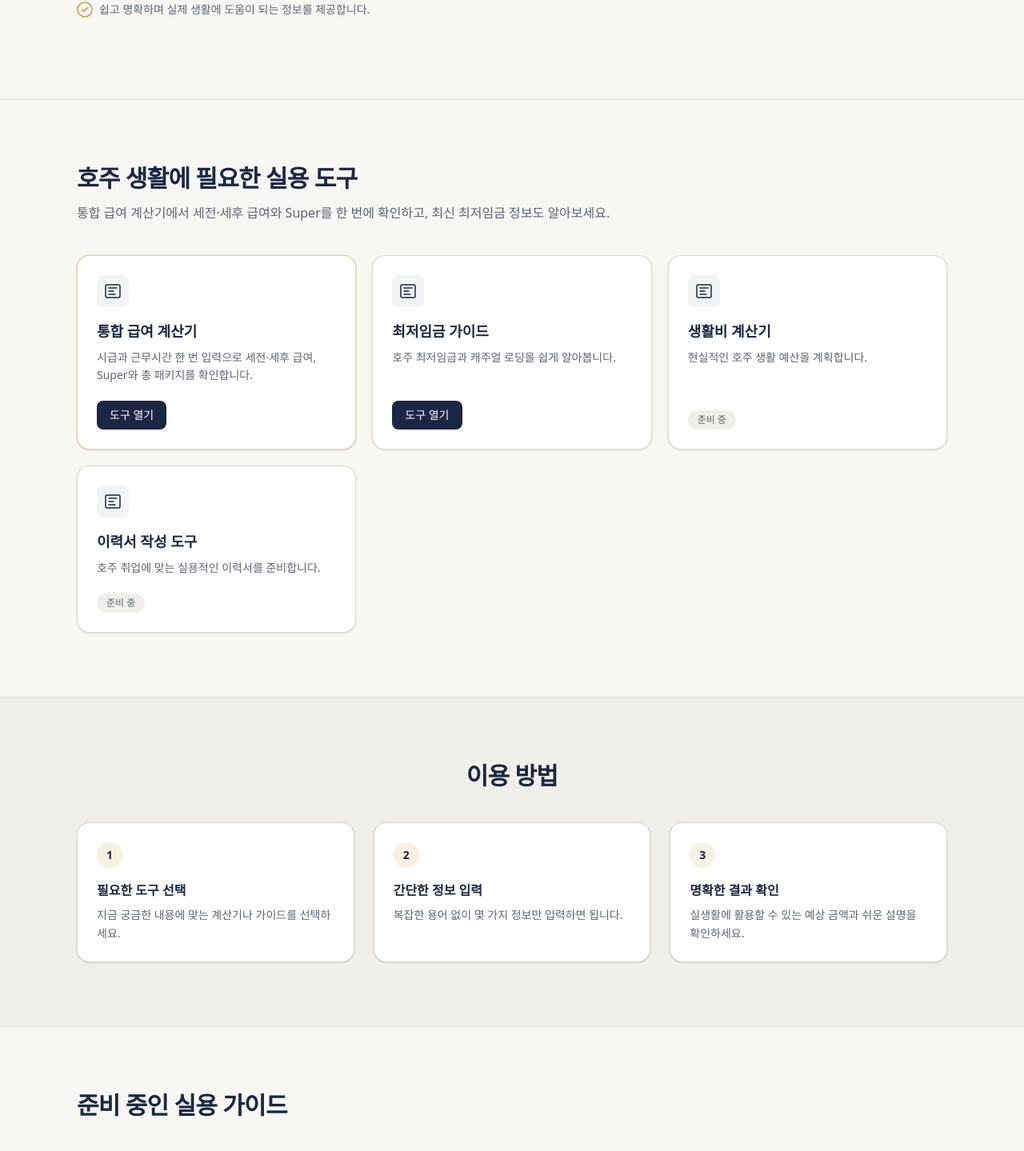
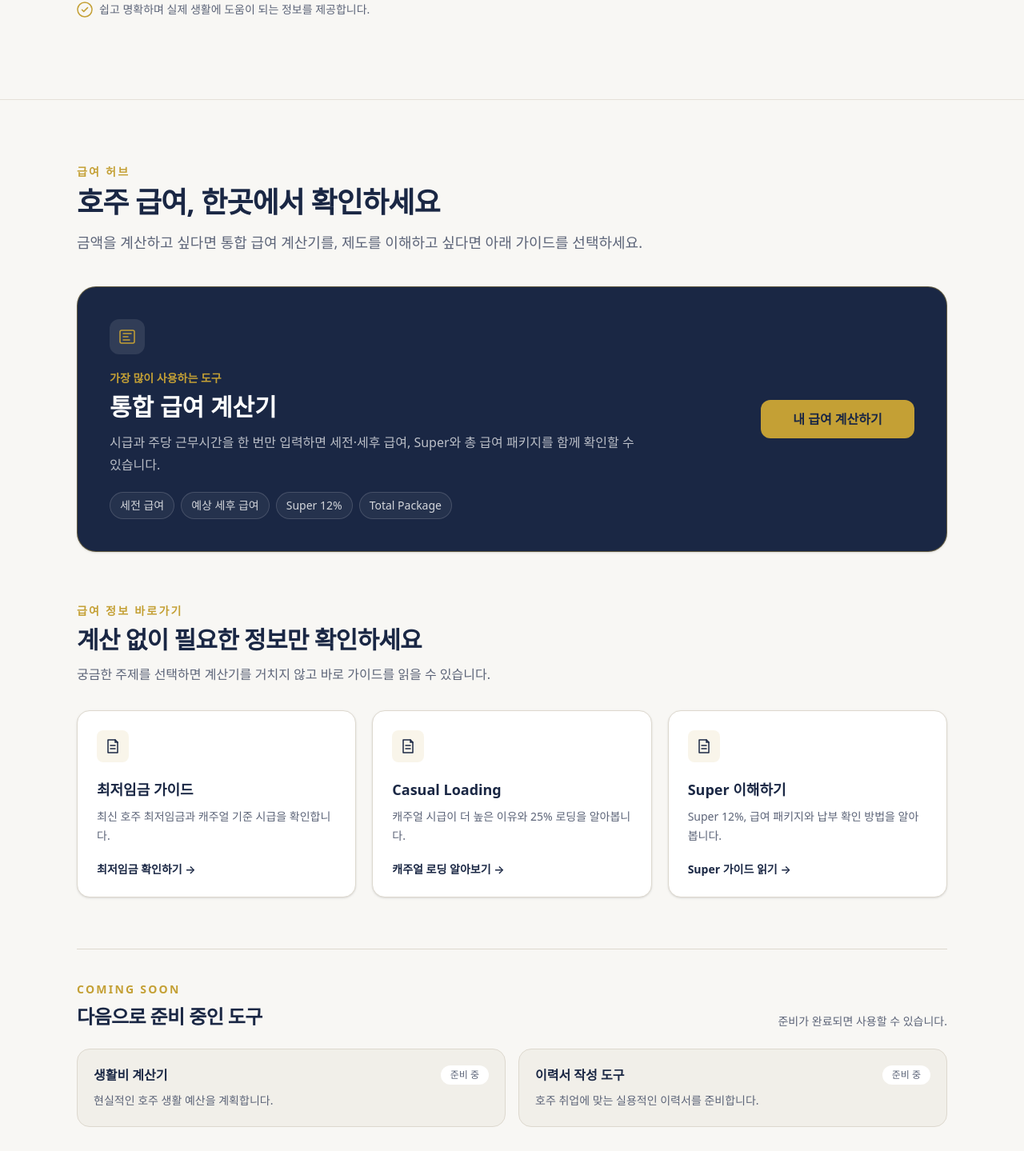
Before and after one commit to jelov219au/aussie-compass, a Next.js app: page / in a window 1280 px wide. Shown: the part 499-1938 px from the top of the page at 80% size. Built offline with nearby package versions, Linux system fonts and the light colour scheme.

Commit message:
feat: redesign homepage as pay hub

```diff
--- a/src/app/page.tsx
+++ b/src/app/page.tsx
@@ -3,7 +3,6 @@ import { Footer } from "@/components/layout/Footer";
 import { Hero } from "@/components/sections/Hero";
 import { ToolsSection } from "@/components/sections/ToolsSection";
 import { HowItWorksSection } from "@/components/sections/HowItWorksSection";
-import { ArticlesSection } from "@/components/sections/ArticlesSection";
 import { AboutSection } from "@/components/sections/AboutSection";
 import { EmailSection } from "@/components/sections/EmailSection";
 
@@ -15,7 +14,6 @@ export default function HomePage() {
         <Hero />
         <ToolsSection />
         <HowItWorksSection />
-        <ArticlesSection />
         <AboutSection />
         <EmailSection />
       </main>
--- a/src/components/sections/ToolsSection.tsx
+++ b/src/components/sections/ToolsSection.tsx
@@ -1,60 +1,100 @@
-import { getContent } from "@/content";
-import { tools, toolStatusLabels } from "@/data/tools";
-import { ToolIcon } from "@/components/icons/Icons";
+import Link from "next/link";
+import { GuideIcon, ToolIcon } from "@/components/icons/Icons";
 import { Container } from "@/components/ui/Container";
-import { SectionHeading } from "@/components/ui/SectionHeading";
 import { sectionIds } from "@/lib/utils";
-import Link from "next/link";
+
+const payGuides = [
+  {
+    href: "/minimum-wage-guide",
+    title: "최저임금 가이드",
+    description: "최신 호주 최저임금과 캐주얼 기준 시급을 확인합니다.",
+    cta: "최저임금 확인하기",
+  },
+  {
+    href: "/casual-loading-guide",
+    title: "Casual Loading",
+    description: "캐주얼 시급이 더 높은 이유와 25% 로딩을 알아봅니다.",
+    cta: "캐주얼 로딩 알아보기",
+  },
+  {
+    href: "/super-guide",
+    title: "Super 이해하기",
+    description: "Super 12%, 급여 패키지와 납부 확인 방법을 알아봅니다.",
+    cta: "Super 가이드 읽기",
+  },
+];
+
+const upcomingTools = [
+  { title: "생활비 계산기", description: "현실적인 호주 생활 예산을 계획합니다." },
+  { title: "이력서 작성 도구", description: "호주 취업에 맞는 실용적인 이력서를 준비합니다." },
+];
 
 export function ToolsSection() {
-  const content = getContent();
+  return (
+    <section id={sectionIds.tools} className="scroll-mt-20 bg-background py-16 sm:py-20" aria-labelledby="pay-hub-heading">
+      <Container>
+        <div className="max-w-3xl">
+          <p className="text-sm font-semibold uppercase tracking-[0.16em] text-gold">급여 허브</p>
+          <h2 id="pay-hub-heading" className="mt-2 text-3xl font-semibold tracking-tight text-navy sm:text-4xl">호주 급여, 한곳에서 확인하세요</h2>
+          <p className="mt-4 text-base leading-relaxed text-muted sm:text-lg">금액을 계산하고 싶다면 통합 급여 계산기를, 제도를 이해하고 싶다면 아래 가이드를 선택하세요.</p>
+        </div>
 
-  return (
-    <section
-      id={sectionIds.tools}
-      className="scroll-mt-20 bg-background py-16 sm:py-20"
-      aria-labelledby="tools-heading"
-    >
-      <Container>
-        <SectionHeading
-          id="tools-heading"
-          heading={content.tools.heading}
-          description={content.tools.description}
-        />
+        <article className="mt-10 overflow-hidden rounded-3xl border border-gold/40 bg-navy text-white shadow-sm">
+          <div className="grid gap-8 p-7 sm:p-9 lg:grid-cols-[1fr_auto] lg:items-center lg:p-10">
+            <div className="max-w-3xl">
+              <div className="inline-flex h-11 w-11 items-center justify-center rounded-xl bg-white/10 text-gold"><ToolIcon /></div>
+              <p className="mt-5 text-sm font-semibold text-gold">가장 많이 사용하는 도구</p>
+              <h3 className="mt-2 text-2xl font-semibold sm:text-3xl">통합 급여 계산기</h3>
+              <p className="mt-3 max-w-2xl leading-7 text-white/70">시급과 주당 근무시간을 한 번만 입력하면 세전·세후 급여, Super와 총 급여 패키지를 함께 확인할 수 있습니다.</p>
+              <ul className="mt-5 flex flex-wrap gap-2 text-sm text-white/80" aria-label="계산 결과">
+                {["세전 급여", "예상 세후 급여", "Super 12%", "Total Package"].map((item) => (
+                  <li key={item} className="rounded-full border border-white/15 bg-white/5 px-3 py-1.5">{item}</li>
+                ))}
+              </ul>
+            </div>
+            <Link href="/salary-calculator" className="inline-flex min-h-12 items-center justify-center rounded-xl bg-gold px-6 py-3 font-semibold text-navy transition hover:bg-gold/90 focus-visible:outline-none focus-visible:ring-2 focus-visible:ring-white focus-visible:ring-offset-2 focus-visible:ring-offset-navy lg:min-w-48">내 급여 계산하기</Link>
+          </div>
+        </article>
 
-        <ul className="mt-10 grid gap-5 sm:grid-cols-2 lg:grid-cols-3">
-          {tools.map((tool) => (
-            <li key={tool.id}>
-              <article
-                className={`flex h-full flex-col rounded-2xl border bg-white p-6 shadow-sm transition-shadow hover:shadow-md ${
-                  tool.featured
-                    ? "border-gold/40 ring-1 ring-gold/20"
-                    : "border-border"
-                }`}
-              >
-                <div className="mb-4 inline-flex h-10 w-10 items-center justify-center rounded-lg bg-navy/5 text-navy">
-                  <ToolIcon />
+        <div id={sectionIds.guides} className="scroll-mt-24 pt-16" aria-labelledby="pay-guides-heading">
+          <div className="max-w-3xl">
+            <p className="text-sm font-semibold uppercase tracking-[0.16em] text-gold">급여 정보 바로가기</p>
+            <h2 id="pay-guides-heading" className="mt-2 text-2xl font-semibold tracking-tight text-navy sm:text-3xl">계산 없이 필요한 정보만 확인하세요</h2>
+            <p className="mt-3 leading-relaxed text-muted">궁금한 주제를 선택하면 계산기를 거치지 않고 바로 가이드를 읽을 수 있습니다.</p>
+          </div>
+          <ul className="mt-8 grid gap-5 md:grid-cols-3">
+            {payGuides.map((guide) => (
+              <li key={guide.href}>
+                <Link href={guide.href} className="group flex h-full min-h-56 flex-col rounded-2xl border border-border bg-white p-6 shadow-sm transition hover:-translate-y-0.5 hover:border-gold/50 hover:shadow-md focus-visible:outline-none focus-visible:ring-2 focus-visible:ring-navy focus-visible:ring-offset-2">
+                  <div className="inline-flex h-10 w-10 items-center justify-center rounded-lg bg-gold/10 text-navy"><GuideIcon /></div>
+                  <h3 className="mt-5 text-lg font-semibold text-navy">{guide.title}</h3>
+                  <p className="mt-2 flex-1 text-sm leading-6 text-muted">{guide.description}</p>
+                  <span className="mt-5 text-sm font-semibold text-navy group-hover:text-navy-light">{guide.cta} &rarr;</span>
+                </Link>
+              </li>
+            ))}
+          </ul>
+        </div>
+
+        <div className="mt-16 border-t border-border pt-10" aria-labelledby="upcoming-tools-heading">
+          <div className="flex flex-col gap-2 sm:flex-row sm:items-end sm:justify-between">
+            <div>
+              <p className="text-sm font-semibold uppercase tracking-[0.16em] text-gold">Coming Soon</p>
+              <h2 id="upcoming-tools-heading" className="mt-2 text-2xl font-semibold tracking-tight text-navy">다음으로 준비 중인 도구</h2>
+            </div>
+            <p className="text-sm text-muted">준비가 완료되면 사용할 수 있습니다.</p>
+          </div>
+          <ul className="mt-6 grid gap-4 sm:grid-cols-2">
+            {upcomingTools.map((tool) => (
+              <li key={tool.title} className="rounded-2xl border border-border bg-surface p-5">
+                <div className="flex items-start justify-between gap-4">
+                  <div><h3 className="font-semibold text-navy">{tool.title}</h3><p className="mt-2 text-sm leading-6 text-muted">{tool.description}</p></div>
+                  <span className="shrink-0 rounded-full bg-white px-3 py-1 text-xs font-medium text-muted">준비 중</span>
                 </div>
-                <h3 className="text-lg font-semibold text-navy">{tool.name}</h3>
-                <p className="mt-2 flex-1 text-sm leading-relaxed text-muted">
-                  {tool.description}
-                </p>
-                {tool.status === "available" ? (
-                  <Link
-                    href={`/${tool.id}`}
-                    className="mt-5 inline-flex w-fit rounded-lg bg-navy px-4 py-2 text-sm font-medium text-white transition-colors hover:bg-navy-light focus-visible:outline-none focus-visible:ring-2 focus-visible:ring-navy focus-visible:ring-offset-2"
-                  >
-                    도구 열기
-                  </Link>
-                ) : (
-                  <p className="mt-5 inline-flex w-fit rounded-full bg-surface px-3 py-1 text-xs font-medium text-muted">
-                    {toolStatusLabels[tool.status]}
-                  </p>
-                )}
-              </article>
-            </li>
-          ))}
-        </ul>
+              </li>
+            ))}
+          </ul>
+        </div>
       </Container>
     </section>
   );
--- a/src/content/en.ts
+++ b/src/content/en.ts
@@ -6,10 +6,10 @@ export const en: SiteContent = {
     tagline: "Practical tools for life and work in Australia",
   },
   nav: {
-    tools: "Tools",
-    guides: "Guides",
+    tools: "Pay Calculator",
+    guides: "Pay Guides",
     about: "About",
-    exploreTools: "Explore tools",
+    exploreTools: "Check your pay",
   },
   hero: {
     label: "Built for life in Australia",
--- a/src/content/ko.ts
+++ b/src/content/ko.ts
@@ -6,18 +6,18 @@ export const ko: SiteContent = {
     tagline: "호주 생활과 일을 위한 실용적인 도구",
   },
   nav: {
-    tools: "도구",
-    guides: "가이드",
+    tools: "급여 계산기",
+    guides: "급여 가이드",
     about: "소개",
-    exploreTools: "도구 둘러보기",
+    exploreTools: "급여 확인하기",
   },
   hero: {
     label: "호주 생활을 위한 실용 정보",
     heading: "호주 생활과 직장 생활, 더 이상 혼자 헤매지 마세요.",
     description:
       "한 번의 입력으로 세전·세후 급여와 Super를 확인하고, 이해하기 쉬운 한국어 가이드로 호주 생활 정보를 알아보세요.",
-    primaryCta: "계산기 둘러보기",
-    secondaryCta: "가이드 보기",
+    primaryCta: "내 급여 계산하기",
+    secondaryCta: "급여 가이드 보기",
     trust: "쉽고 명확하며 실제 생활에 도움이 되는 정보를 제공합니다.",
   },
   tools: {
```
